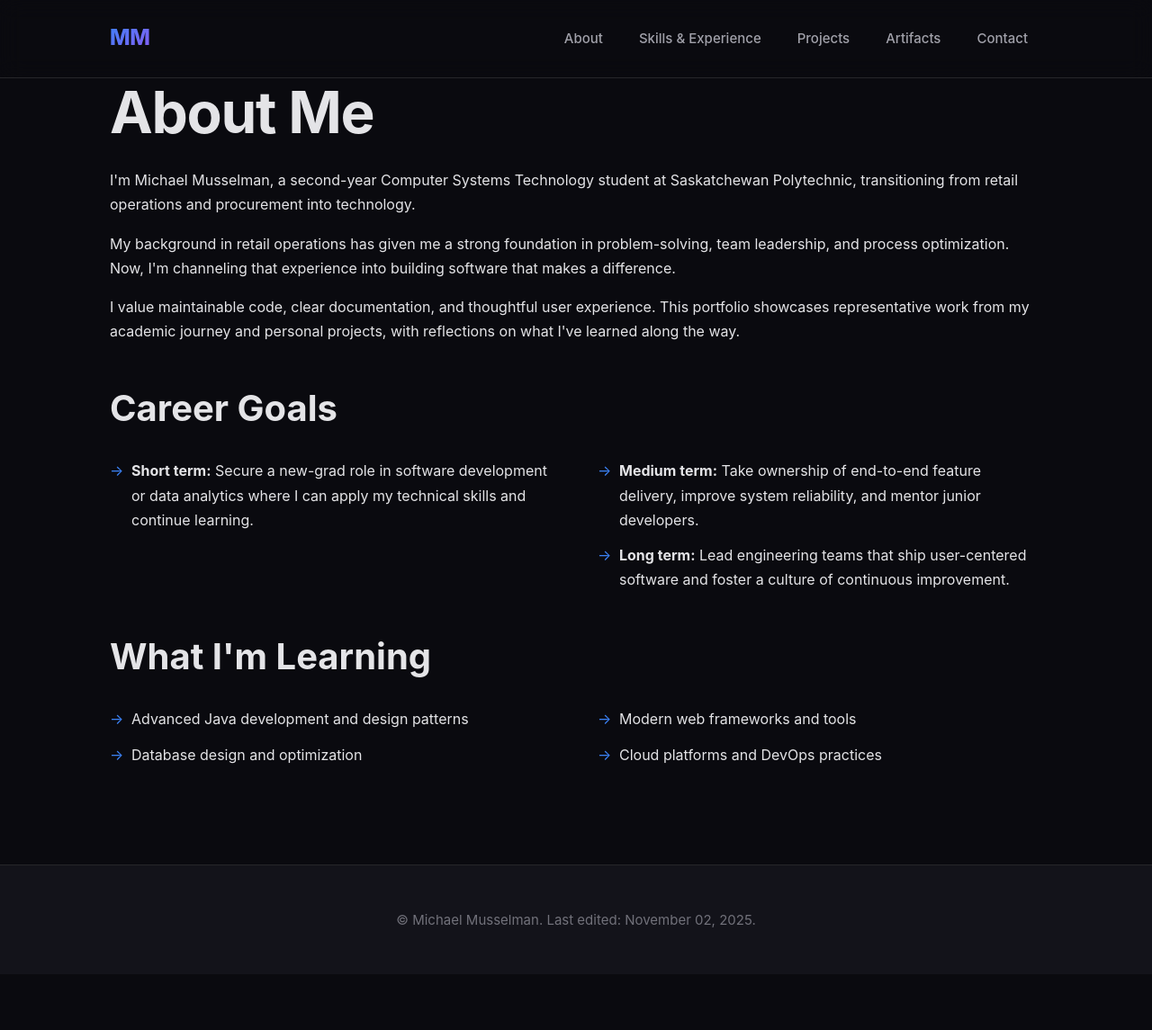
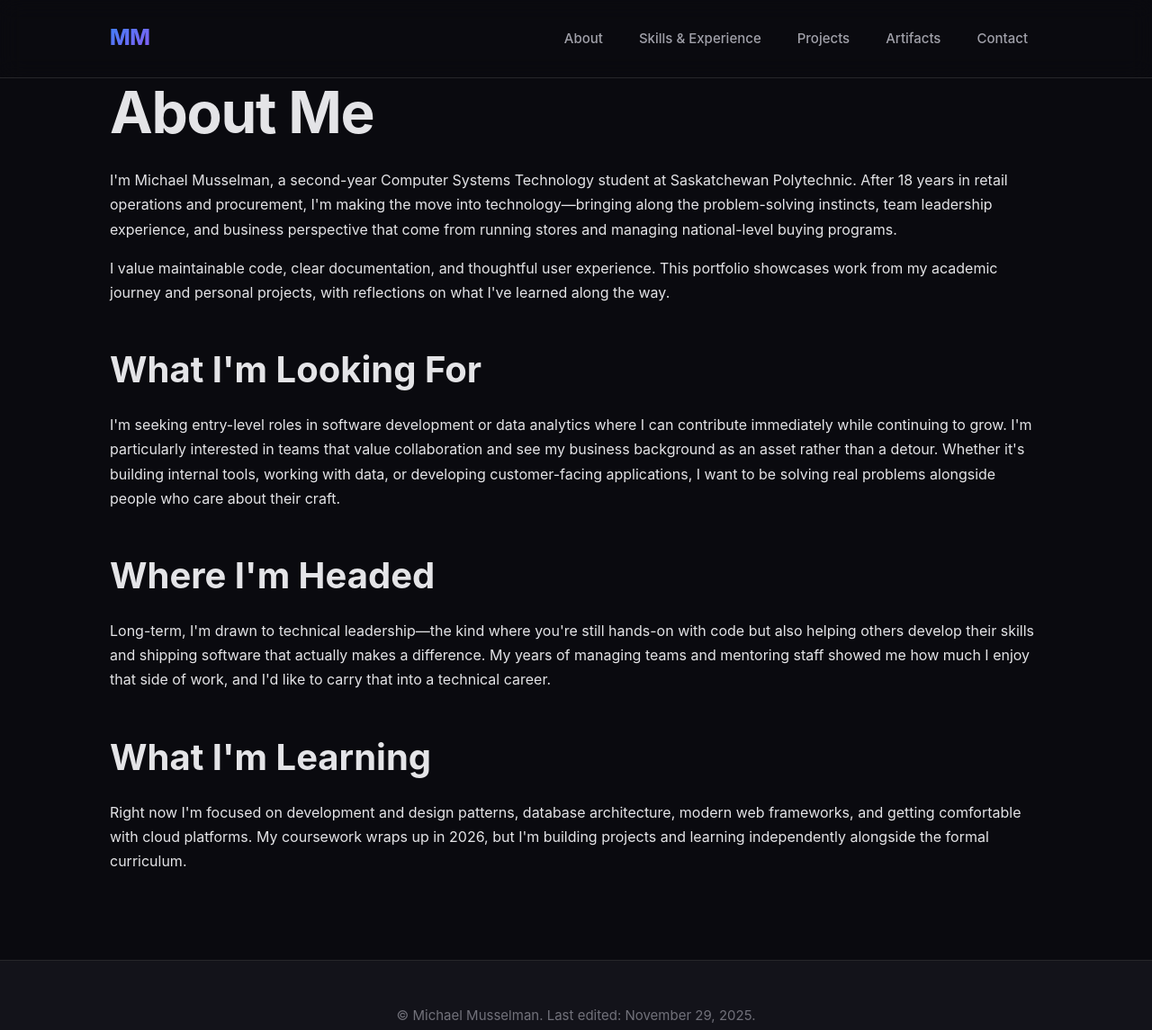
Before and after one commit to DarthShoppinMaul/darthshoppinmaul.github.io, a plain HTML site: page about.html in a window 1280 px wide. Shown: the whole page at 90% size. Before the commit the page ends 1083 px from the top, so only its background shows below. Drawn offline with Linux system fonts and the light colour scheme; a script that the page names is missing.

Commit message:
fixed links and about me

```diff
--- a/about.html
+++ b/about.html
@@ -25,31 +25,23 @@
 <main class="container">
   <h1>About Me</h1>
 
-  <p>I'm Michael Musselman, a second-year Computer Systems Technology student at Saskatchewan Polytechnic, transitioning from retail operations and procurement into technology.</p>
+  <p>I'm Michael Musselman, a second-year Computer Systems Technology student at Saskatchewan Polytechnic. After 18 years in retail operations and procurement, I'm making the move into technology—bringing along the problem-solving instincts, team leadership experience, and business perspective that come from running stores and managing national-level buying programs.</p>
 
-  <p>My background in retail operations has given me a strong foundation in problem-solving, team leadership, and process optimization. Now, I'm channeling that experience into building software that makes a difference.</p>
+  <p>I value maintainable code, clear documentation, and thoughtful user experience. This portfolio showcases work from my academic journey and personal projects, with reflections on what I've learned along the way.</p>
 
-  <p>I value maintainable code, clear documentation, and thoughtful user experience. This portfolio showcases representative work from my academic journey and personal projects, with reflections on what I've learned along the way.</p>
+  <h2>What I'm Looking For</h2>
+  <p>I'm seeking entry-level roles in software development or data analytics where I can contribute immediately while continuing to grow. I'm particularly interested in teams that value collaboration and see my business background as an asset rather than a detour. Whether it's building internal tools, working with data, or developing customer-facing applications, I want to be solving real problems alongside people who care about their craft.</p>
 
-  <h2>Career Goals</h2>
-  <ul class="cols">
-    <li><strong>Short term:</strong> Secure a new-grad role in software development or data analytics where I can apply my technical skills and continue learning.</li>
-    <li><strong>Medium term:</strong> Take ownership of end-to-end feature delivery, improve system reliability, and mentor junior developers.</li>
-    <li><strong>Long term:</strong> Lead engineering teams that ship user-centered software and foster a culture of continuous improvement.</li>
-  </ul>
+  <h2>Where I'm Headed</h2>
+  <p>Long-term, I'm drawn to technical leadership—the kind where you're still hands-on with code but also helping others develop their skills and shipping software that actually makes a difference. My years of managing teams and mentoring staff showed me how much I enjoy that side of work, and I'd like to carry that into a technical career.</p>
 
   <h2>What I'm Learning</h2>
-  <ul class="cols">
-    <li>Advanced Java development and design patterns</li>
-    <li>Database design and optimization</li>
-    <li>Modern web frameworks and tools</li>
-    <li>Cloud platforms and DevOps practices</li>
-  </ul>
+  <p>Right now I'm focused on development and design patterns, database architecture, modern web frameworks, and getting comfortable with cloud platforms. My coursework wraps up in 2026, but I'm building projects and learning independently alongside the formal curriculum.</p>
 </main>
 
 <footer class="site-footer">
   <div class="container">
-    <p>© <span id="year"></span> Michael Musselman. Last edited: <span id="last-edited">November 02, 2025</span>.</p>
+    <p>© <span id="year"></span> Michael Musselman. Last edited: <span id="last-edited">November 29, 2025</span>.</p>
   </div>
 </footer>
 <script src="/assets/js/main.js"></script>
```
Also changed, not shown: artifacts/car-race-artifact.html (+0 -1 lines), artifacts/pet-gallery-artifact.html (+1 -1 lines), artifacts/whackamole-artifact.html (+0 -1 lines).
